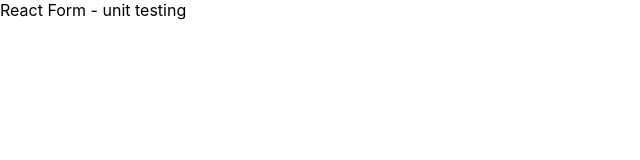
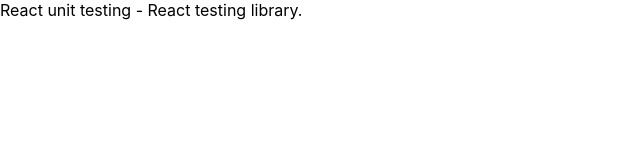
Before and after one commit to merima98/react-unit-testing-example, a React (Create React App) app: page / in a window 1280 px wide. Shown: the top 160 px of the page, without its empty margins (0-640 px from the left). Built offline with nearby package versions, Linux system fonts and the light colour scheme.

Commit message:
Added unit tests for Jubotron component

```diff
--- a/src/App.js
+++ b/src/App.js
@@ -5,12 +5,7 @@ import TitleHeader from "./components/TitleHeader";
 function App() {
   return (
     <div>
-      <Jubotron>
-        <TitleHeader
-          className="text-center"
-          title="React Form - unit testing"
-        />
-      </Jubotron>
+      <Jubotron />
     </div>
   );
 }
--- a/src/components/Jubotron.jsx
+++ b/src/components/Jubotron.jsx
@@ -1,7 +1,12 @@
 import React from "react";
+import TitleHeader from "./TitleHeader";
 
 const Jubotron = (props) => {
-  return <div className="jubotron">{props.children}</div>;
+  return (
+    <div className="jubotron">
+      <TitleHeader />
+    </div>
+  );
 };
 
 export default Jubotron;
--- a/src/components/TitleHeader.jsx
+++ b/src/components/TitleHeader.jsx
@@ -1,5 +1,5 @@
 const TitleHeader = (props) => {
-  return <div className={props.className}>{props.title}</div>;
+  return <div>React unit testing - React testing library.</div>;
 };
 
 export default TitleHeader;
```
Also changed, not shown: 1 other file (tests, documents, lock files or other folders).
